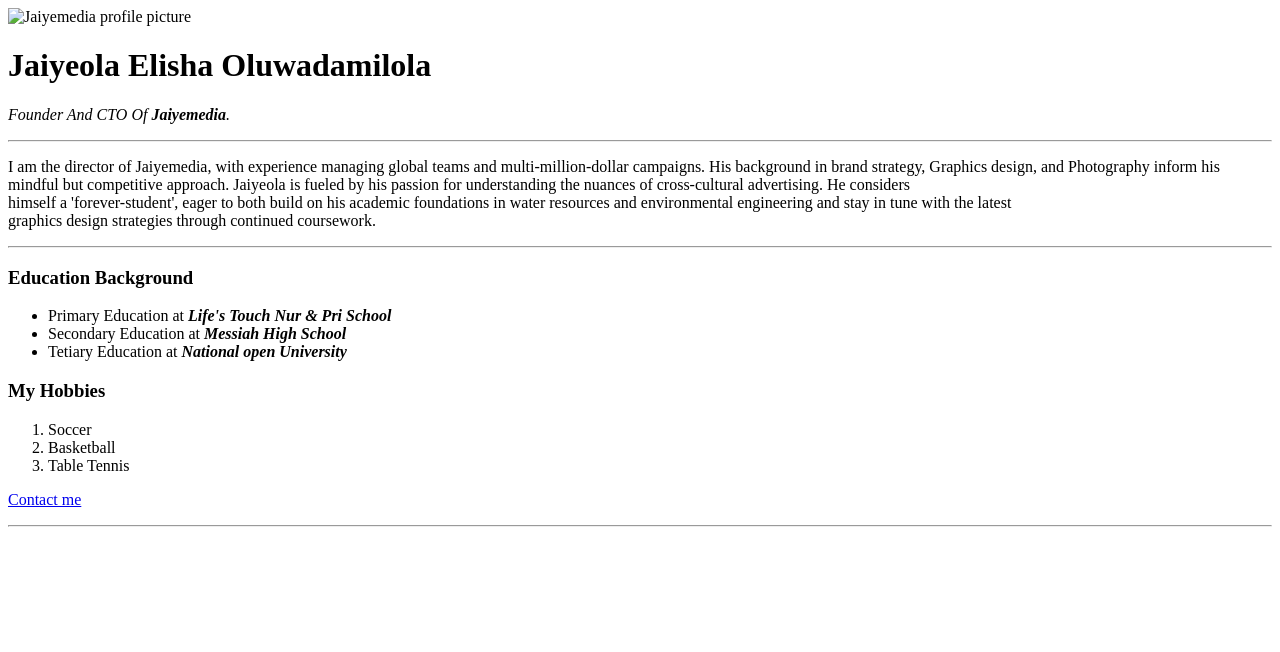
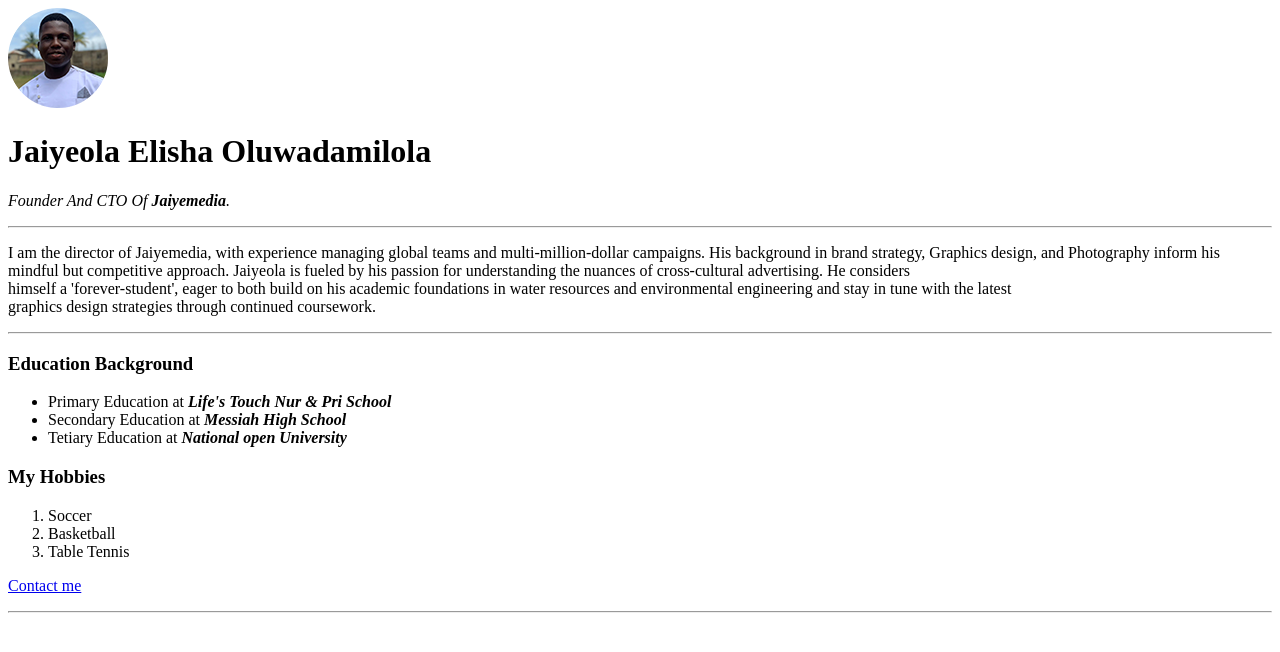
Before and after one commit to Jaiyemedia/jaiye, a plain HTML site: page index.html in a window 1280 px wide. Drawn offline with Linux system fonts and the light colour scheme.

Commit message:
Update index.html

```diff
--- a/index.html
+++ b/index.html
@@ -8,7 +8,7 @@
     <title>Jaiye's Personal Site</title>
 </head>
 <body>
-    <img src="images/jaiye.png" alt="Jaiyemedia profile picture">
+    <img src="jaiye.png" alt="Jaiyemedia profile picture">
     <h1>Jaiyeola Elisha Oluwadamilola</h1>
     <P><em>Founder And CTO Of <strong>Jaiyemedia</strong>.</em></P>
     <hr>
```
